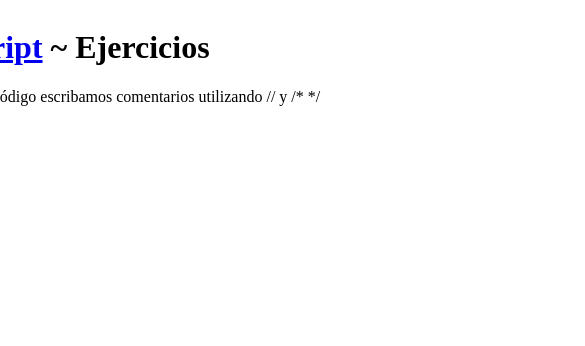
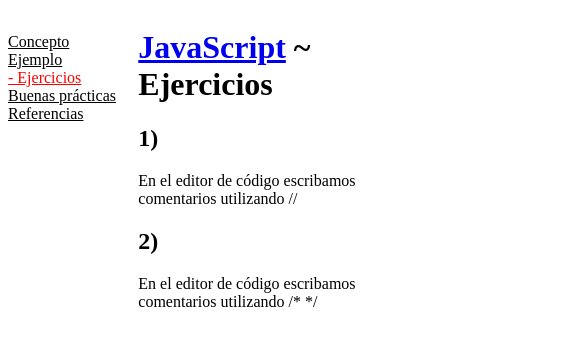
Before and after one commit to sebaiturravaldes/pensandoelnombre, a Next.js app: page /javascript/comentarios/ejercicios in a window 390 px wide. Shown: the top 346 px of the page, 585 px wide, since content can reach past the window. Built offline with nearby package versions, Linux system fonts and the light colour scheme.

Commit message:
start add responsive

```diff
--- a/assets/css/styles.css
+++ b/assets/css/styles.css
@@ -20,3 +20,9 @@
 main {
   width: 800px;
 }
+
+@media (max-width: 700px) {
+  main {
+    width: 100%;
+  }
+}
--- a/pages/javascript/comentarios/ejemplo/index.js
+++ b/pages/javascript/comentarios/ejemplo/index.js
@@ -4,7 +4,6 @@
 export default function Page() {
   return (
     <div>
-      Ejemplo:
       <CopyBlock
         text={example01}
         theme="dracula"
--- a/pages/javascript/comentarios/ejercicios/index.js
+++ b/pages/javascript/comentarios/ejercicios/index.js
@@ -1,7 +1,10 @@
 export default function Page() {
   return (
     <div>
-      <p>En el editor de código escribamos comentarios utilizando // y /* */</p>
+      <h2>1)</h2>
+      <p>En el editor de código escribamos comentarios utilizando // </p>
+      <h2>2)</h2>
+      <p>En el editor de código escribamos comentarios utilizando /* */</p>
     </div>
   )
 }
--- a/pages/javascript/comentarios/referencias/index.js
+++ b/pages/javascript/comentarios/referencias/index.js
@@ -1,7 +1,6 @@
 export default function Page() {
   return (
     <div>
-      Referencias:
       <ul>
         <li>https://developer.mozilla.org/es/docs/Web/CSS/Comments</li>
       </ul>
```
Also changed, not shown: 1 other file (tests, documents, lock files or other folders).
